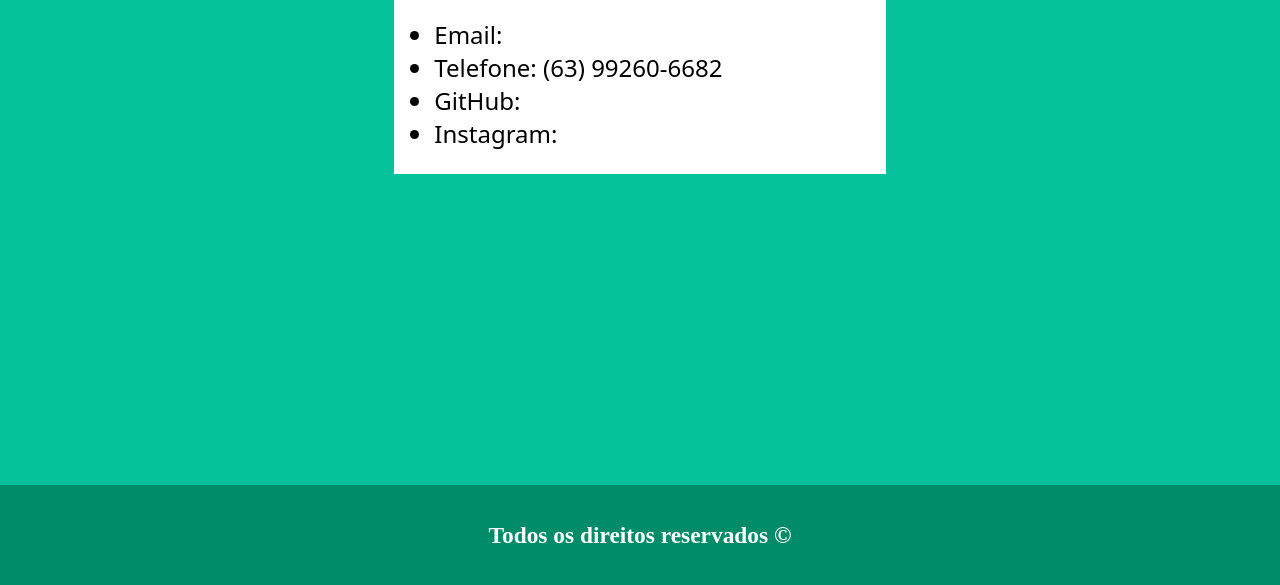
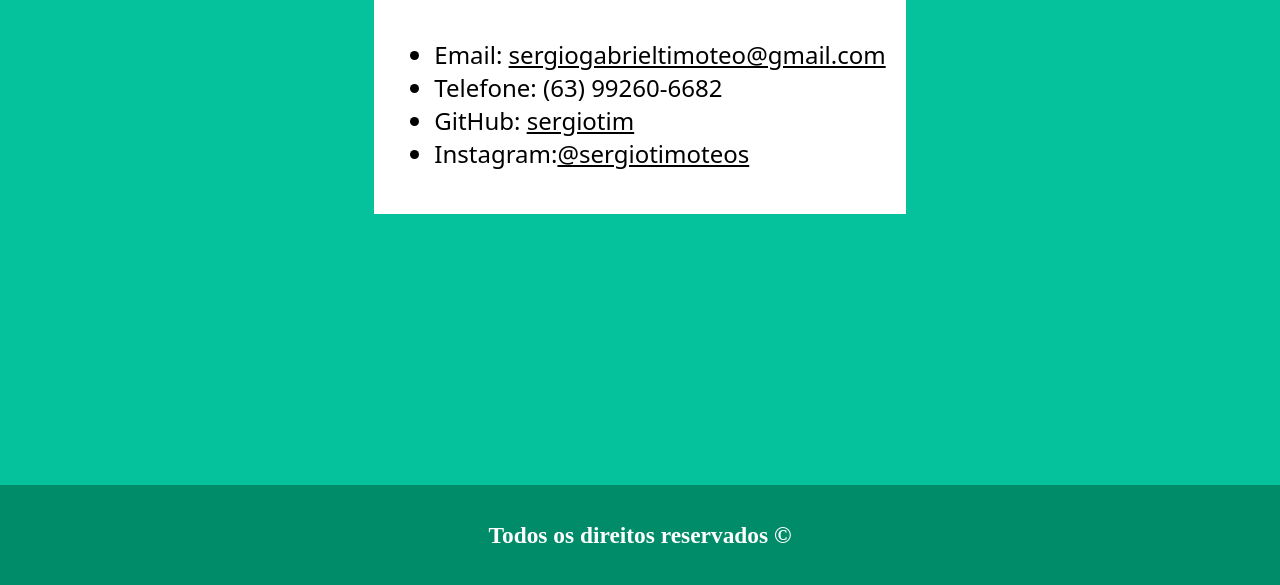
Before and after one commit to sergiotim/alfaiate-voador, a plain HTML site: page paginas/contato/index.html in a window 1280 px wide. Shown: the part 325-910 px from the top of the page. Drawn offline with nearby package versions, Linux system fonts and the light colour scheme.

Commit message:
Alterações do contato

```diff
--- a/paginas/contato/contato.css
+++ b/paginas/contato/contato.css
@@ -16,8 +16,10 @@
     background-color: white;
     margin-top: 40px;
     height: auto;
+    padding: 20px;
 }
 
 .link {
     text-decoration: underline;
+    color: black;
 }
```
